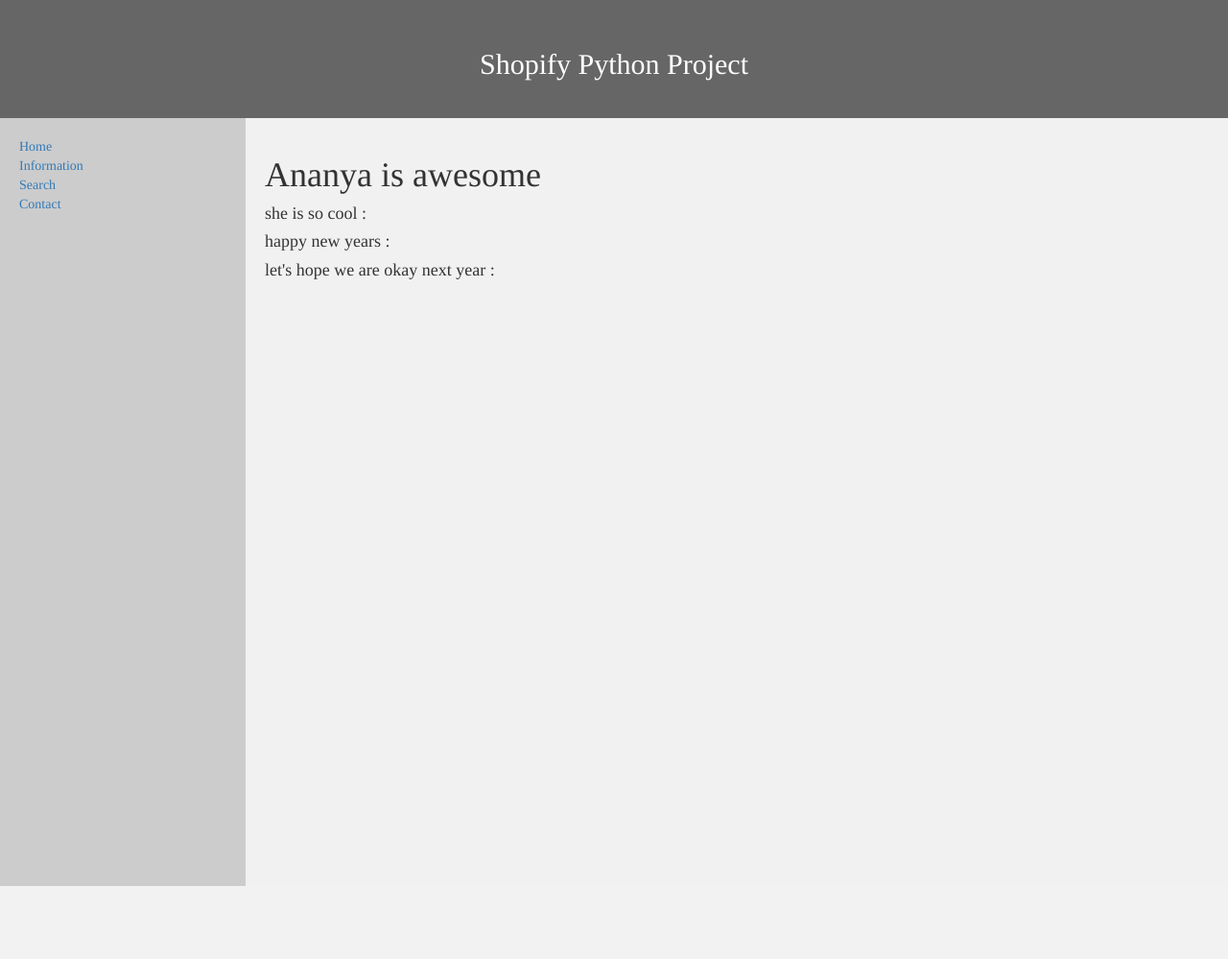
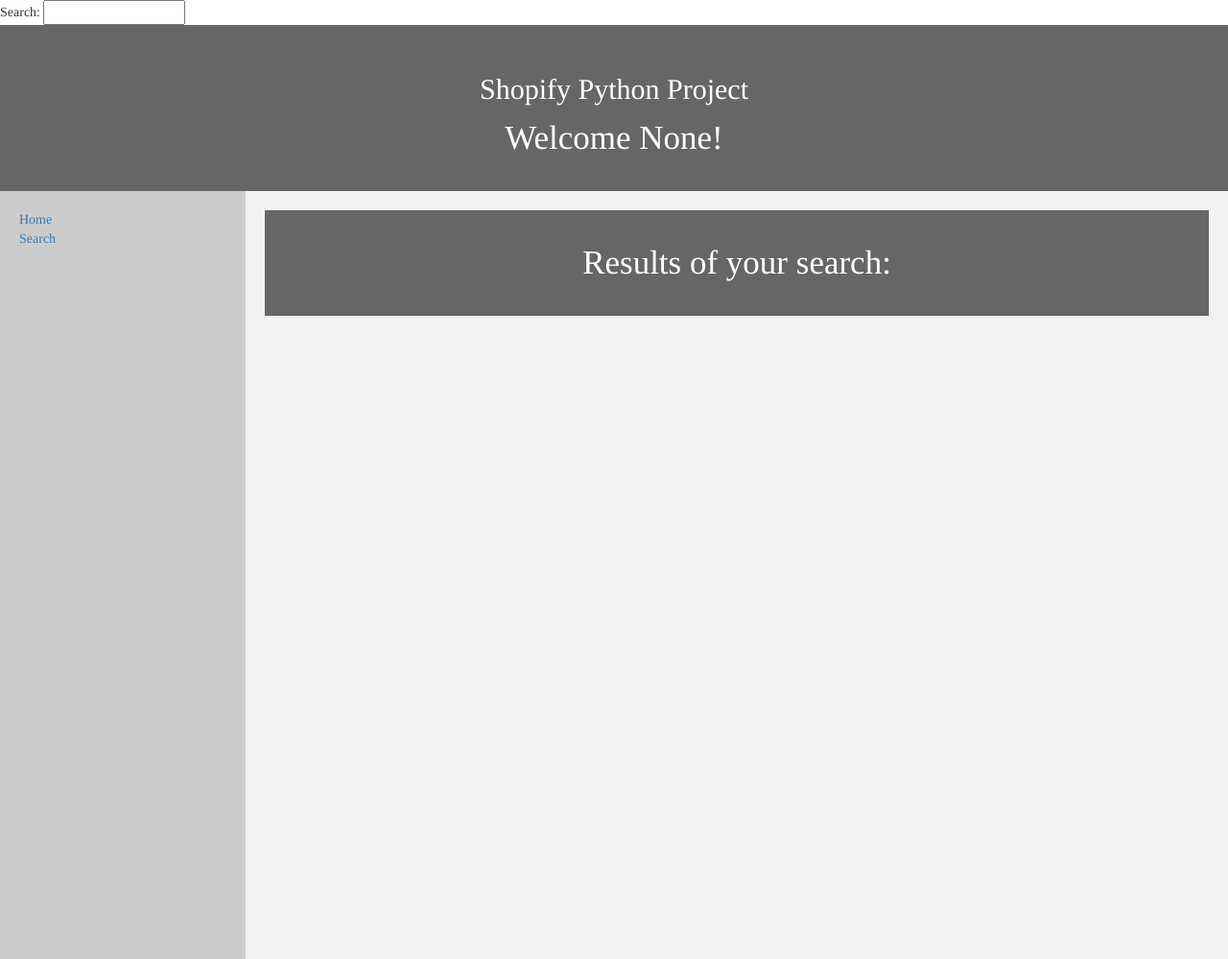
Before and after one commit to ananyaagas/MovieNominationsApp2021, a Flask app: page /search in a window 1280 px wide. Shown: the whole page at 96% size. Before the commit the page ends 923 px from the top, so only its background shows below. Run offline with Flask 2, Linux system fonts and the light colour scheme; data that the repository does not hold is empty; some libraries are stand-ins or nearby versions.

Commit message:
searches based on title and displays search results

```diff
--- a/app/main.py
+++ b/app/main.py
@@ -1,17 +1,36 @@
 import requests
-from flask import Flask, render_template
+from flask import Flask, render_template, request, make_response
 app= Flask(__name__)
 
 @app.route('/')
 def index():
-    return "<h1>Welcome to Coding For Shopify</h1>"
+   return render_template('index.html')
 
 @app.route("/search")
 def search():
+    text = request.args.get('jsdata')
+    #TODO: if text is empty don't return anything
     query = {}
     results = []
-    response = requests.get('http://www.omdbapi.com/?s=guardians&apikey=85a80fa6', params=query)
+    response = requests.get('http://www.omdbapi.com/?s={}&apikey=85a80fa6'.format(text), params=query)
     print(response.json())
     results = response.json()
     error=None
-    return render_template('search.html', error=error, results=results)
+    username = request.cookies.get('username')
+
+    return render_template('search.html', error=error, results=results, username=username)
+
+@app.route('/setcookie', methods = ['POST', 'GET'])
+def setcookie():
+   if request.method == 'POST':
+       user = request.form['nm']
+
+   resp = make_response(render_template('readcookie.html'))
+   resp.set_cookie('username', user)
+
+   return resp
+
+@app.route('/getcookie')
+def getcookie():
+   name = request.cookies.get('username')
+   return '<h1>welcome ' + name + '</h1>'
--- a/app/templates/base.html
+++ b/app/templates/base.html
@@ -10,7 +10,7 @@
 }
 
 body {
-  font-family: Times, Times, Times;
+  font-family: Times;
 }
 
 /* Style the header */
@@ -72,15 +72,14 @@
   <body>
     <header>
   <h2>Shopify Python Project</h2>
+  Welcome {{ username }}!
 </header>
 
 <section>
   <nav>
     <ul>
       <li><a href="/">Home</a></li>
-      <li><a href="#">Information</a></li>
       <li><a href="search">Search</a></li>
-      <li><a href="#">Contact</a></li>
     </ul>
   </nav>
        <article>
--- /dev/null
+++ b/app/templates/readcookie.html
@@ -0,0 +1,6 @@
+<meta http-equiv="refresh" content="time; URL=new_url" /><head>
+  <meta http-equiv="refresh" content="1; URL=/search" />
+</head>
+<body>
+  <p>If you are not redirected in five seconds, <a href="/search">click here</a>.</p>
+</body>
--- a/app/templates/search.html
+++ b/app/templates/search.html
@@ -1,10 +1,45 @@
+<!DOCTYPE html>
+
+<html>
+
+<head>
+    <title>Search</title>
+</head>
+
+<body>
+
+Search: <input type="text" id="search_form_input"></input>
+
+<div id="search_id"></div>
+
+<script src="https://ajax.googleapis.com/ajax/libs/jquery/3.1.1/jquery.min.js"></script>
+
+<script>
+$("#search_form_input").keypress(function(){
+    var text = $(this).val();
+
+    $.ajax({
+      url: "/search",
+      type: "get",
+      data: {jsdata: text},
+      success: function(response) {
+        $("#search_id").html(response);
+      },
+      error: function(xhr) {
+        //Do Something to handle error
+      }
+    });
+});
+</script>
+
+</body>
+
+</html>
 {% extends "base.html" %}
 {% block content %}
-<h1>Ananya is awesome</h1>
-<h4>she is so cool :  </h4>
-<h4>happy new years :  </h4>
-<h4>let's hope we are okay next year :  </h4>
-
+<header>
+Results of your search:
+</header>
 <!--{{results.Search}}-->
 <table>
 {% for result in results.Search %}
```
Also changed, not shown: app/templates/index.html (added, +11 -0 lines).
